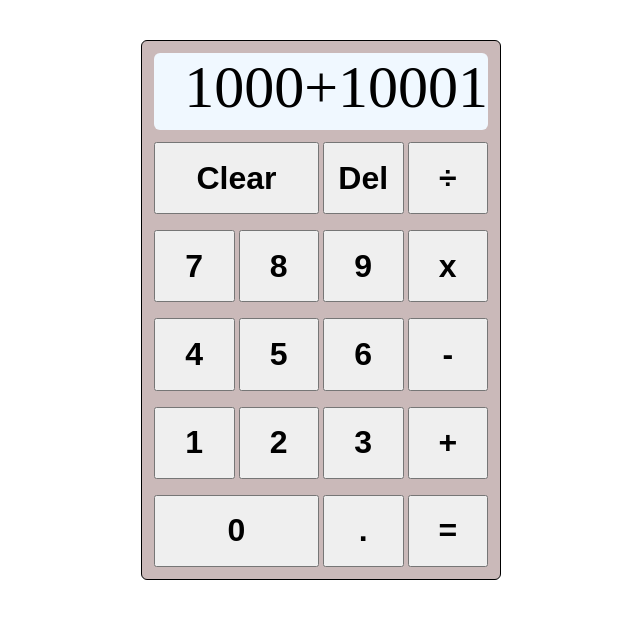
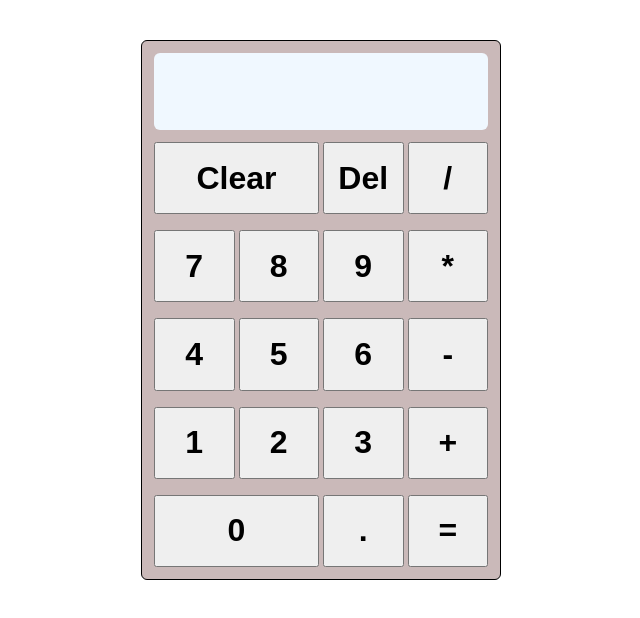
Before and after one commit to FacuECejas/odin-calculator, a plain HTML site: page index.html in a window 1280 px wide. Shown: the whole page, without its empty margins (319-959 px from the left). Drawn offline with Linux system fonts and the light colour scheme.

Commit message:
style: Button's text changed

```diff
--- a/index.html
+++ b/index.html
@@ -9,18 +9,18 @@
 </head>
 <body>
     <div class="calculator">
-        <div class="display">1000+10001</div>
+        <div class="display"></div>
         <div class="buttons">
             <div class="row">
                 <button class="doubleBtn">Clear</button>
                 <button>Del</button>
-                <button>÷</button>
+                <button>/</button>
             </div>
             <div class="row">
                 <button>7</button>
                 <button>8</button>
                 <button>9</button>
-                <button>x</button>
+                <button>*</button>
             </div>
             <div class="row">
                 <button>4</button>
```
